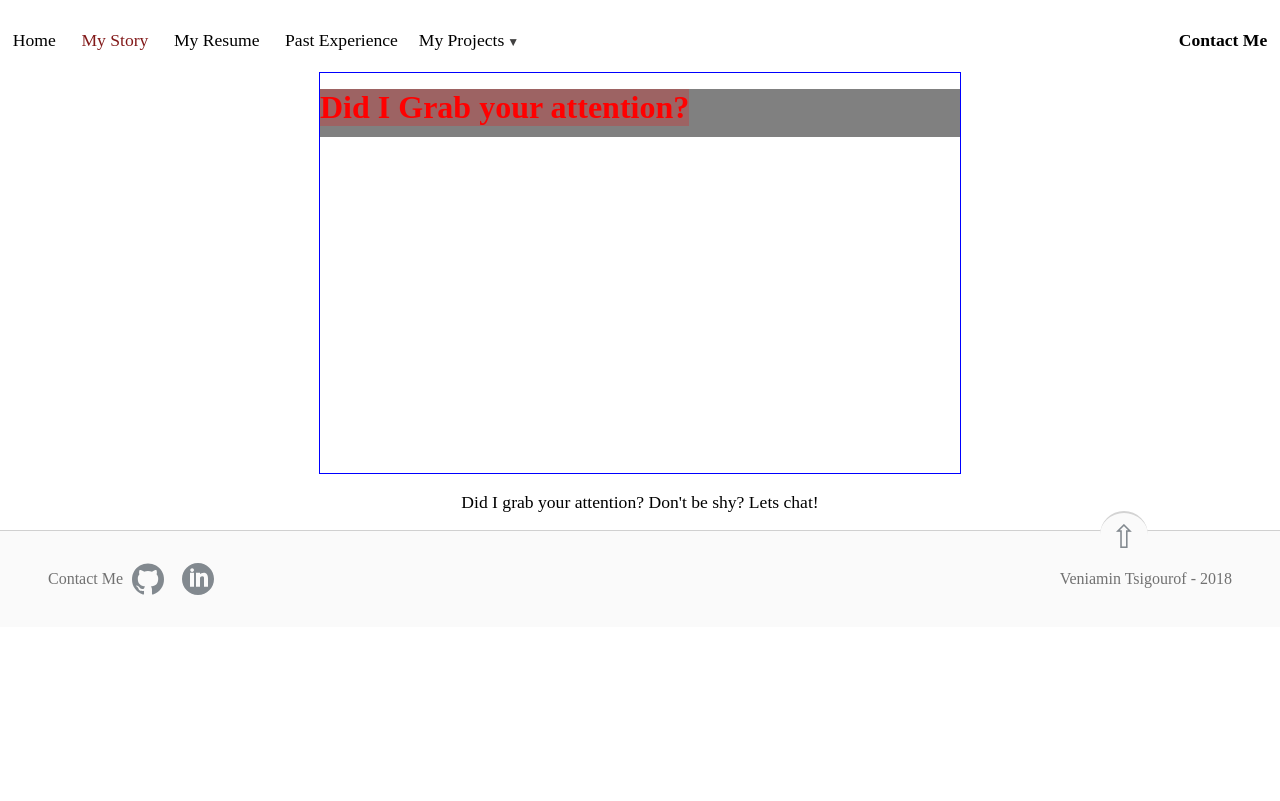
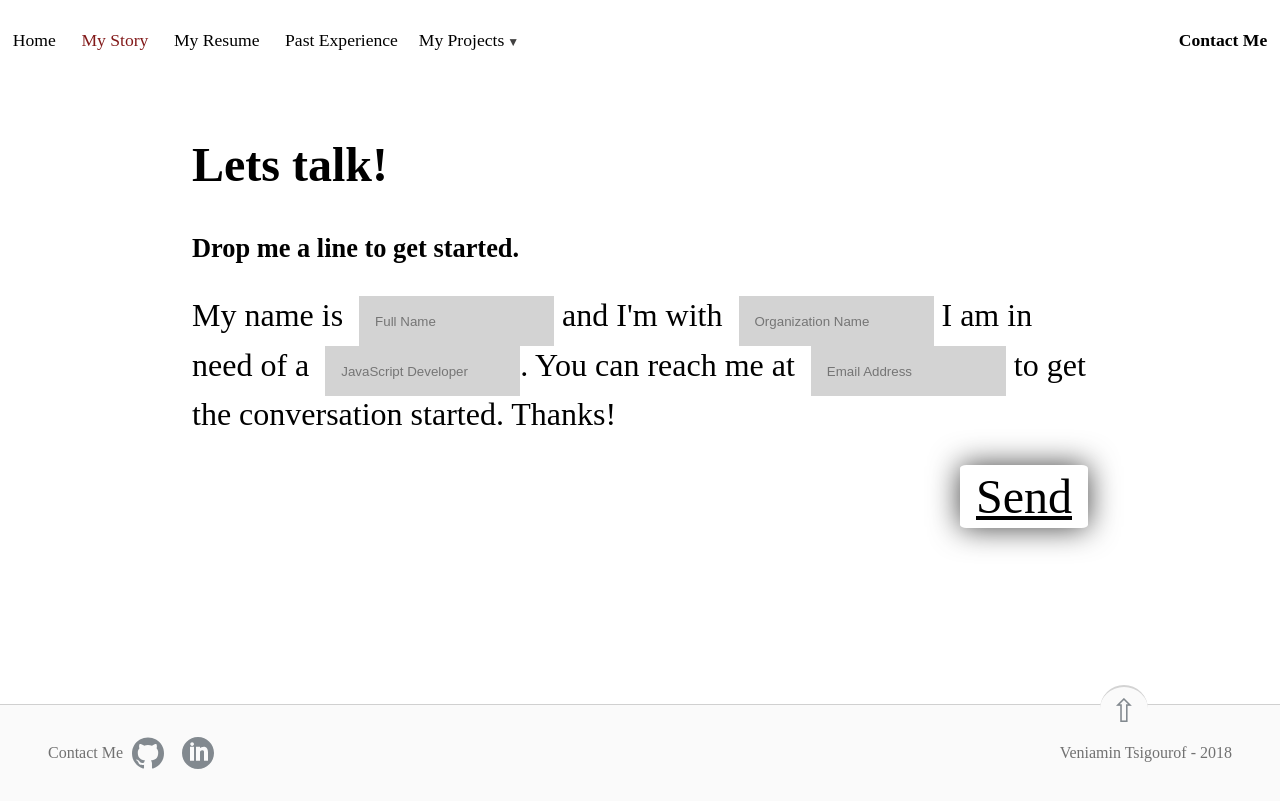
Before and after one commit to Userrrfriendly/portfolio, a React (Create React App) app: page /ContactMe in a window 1280 px wide. Built offline with nearby package versions, Linux system fonts and the light colour scheme; a web font is replaced by a local one.

Commit message:
feat: Adds Contact me component

```diff
--- a/src/Componets/CSS/story.css
+++ b/src/Componets/CSS/story.css
@@ -1,3 +1,9 @@
+.story-link,
+.story-link:link
+.story-link:visited,
+ {
+    text-decoration: none;
+}
 .story:first-of-type {
     height: 60vh;
 }
--- a/src/Componets/contactMe/ContactMe.js
+++ b/src/Componets/contactMe/ContactMe.js
@@ -7,17 +7,117 @@ import './contactme.css';
 // <p>Gotcha! Since you've clicked here, I've got your attention :P so what are
 // you waiting for? Lets chat!</p>       </div>     ) }
 class ContactMe extends React.Component {
+    state = {
+        fullName: "",
+        organization: "",
+        role: "",
+        email: ""
+    }
+
     render() {
         return (
-            <div className="contact-me-container">
-                <div className="animation-container">
-                    <div className="text-container">
-                        <h1 className="animated-text animated fadeInDown">Did I Grab your attention?</h1>
+            <main className="main-contact">
+                <div className="contact-me-container">
+                    <div className="animation-container">
+                        <div className="text-container">
+                            <h1 className="animated-text animated fadeInDown">Lets talk!</h1>
+                        </div>
+                        <div className="animated-div"></div>
+                        <section className="contact-me-section">
+                            <h2>Drop me a line to get started.</h2>
+                            <form
+                                action="mailto:tsigourof_ben@hotmail.com"
+                                onSubmit={e=>{
+                                    // console.log(e)
+                                    e.preventDefault();
+                                    window.setTimeout(()=>{
+                                        console.log('inSetTIMEOUT')
+                                  this.setState({
+                                                fullName:'',
+                                                organization:'',
+                                                role:'',
+                                                email:''
+                                            })
+                                    },1000)
+                                    console.log('timeout');
+                                }}
+                                method="post"
+                                encType="text/plain">
+                                <p className="contact-me-text">My name is &nbsp;
+                                    <input
+                                        className="contact-input"
+                                        type="text"
+                                        name="fullName"
+                                        id="fullName"
+                                        placeholder="Full Name"
+                                        onChange={e => this.setState({fullName: e.target.value})}
+                                        value={this.state.fullName}/>
+                                    &nbsp;and I'm with &nbsp;
+                                    <input
+                                        className="contact-input"
+                                        type="text"
+                                        name="organizationName"
+                                        id="organization"
+                                        placeholder="Organization Name"
+                                        onChange={e => this.setState({organization: e.target.value})}
+                                        value={this.state.organization}/>
+                                    &nbsp;I am in need of a &nbsp;
+                                    <input
+                                        className="contact-input"
+                                        type="text"
+                                        name="role"
+                                        id="context"
+                                        placeholder="JavaScript Developer"
+                                        onChange={e => this.setState({role: e.target.value})}
+                                        value={this.state.role}/>
+                                    . You can reach me at &nbsp;
+                                    <input
+                                        className="contact-input"
+                                        type="email"
+                                        id="email"
+                                        name="email"
+                                        placeholder="Email Address"
+                                        onChange={e => this.setState({email: e.target.value})}
+                                        value={this.state.email}/>
+                                    &nbsp;to get the conversation started. Thanks!
+                                </p>
+                                    <a
+                                        onClick={e => {
+                                            window.setTimeout(()=>{
+                                                const {fullName,organization,role,email} = this.state;
+                                                this.setState({
+                                                    fullName:'',
+                                                    organization:'',
+                                                    role:'',
+                                                    email:''
+                                                });
+                                            },0)
+                                            }
+                                        }
+                                        className='contact-send-mail'
+                                        href={`mailto:tsigourof_ben@hotmail.com?subject=Hi Ben!&body=My name is ${this.state.fullName || '*full name*'} and I'm with ${this.state.organization || '*organization name*'}. I am in need of a ${this.state.role || ' *role*'}. You can reach me at ${this.state.email || '*email adress*'} to get the conversation started. Thanks!`}>Send
+                                    </a>
+
+                            </form>
+                            <br></br>
+                            {/* <a
+                                onClick={e => {
+                                    console.log(e.eventPhase)
+                                    const {fullName,organization,role,email} = this.state;
+                                    this.setState({
+                                        fullName:'',
+                                        organization:'',
+                                        role:'',
+                                        email:''
+                                    })}
+                                }
+                                className='contact-send-mail'
+                                href={`mailto:tsigourof_ben@hotmail.com?subject=Hi Ben!&body=My name is ${this.state.fullName || '*full name*'} and I'm with ${this.state.organization || '*organization name*'}. I am in need of a ${this.state.role || ' *role*'}. You can reach me at ${this.state.email || '*email adress*'} to get the conversation started. Thanks!`}>Send</a> */}
+                        </section>
                     </div>
-                    <div className="animated-div"></div>
                 </div>
-                <p>Did I grab your attention? Don't be shy? Lets chat!</p>
-            </div>
+            </main>
+
         )
     }
 }
--- /dev/null
+++ b/src/Componets/contactMe/contactme - backup.css
@@ -0,0 +1,100 @@
+.main-contact {
+  text-align: left;
+}
+
+.contact-me-text {
+  font-size: 2rem;
+}
+
+.animated-text {
+  margin: 0;
+  font-size: 3rem;
+}
+
+.animation-container {
+  width: 50%;
+  height: 400px;
+  margin: auto;
+  position: relative;
+  border: 1px solid blue;
+}
+
+.animated-div {
+  background-color: gray;
+  height: 4rem;
+  width: 100%;
+  margin: auto;
+  animation: div-animation 1s linear;
+  z-index: -1;
+}
+
+/* .animated-div and .text-container are overlayed -hence the absolute position*/
+.animated-div,
+.text-container {
+  position: absolute;
+  top: 0%;
+  left: 0%;
+  margin-top: 1rem;
+}
+
+/* .text-container {
+  background-color: rgba(255, 0, 0, 0.226);
+} */
+
+.contact-me-section {
+  margin-top: 5rem;
+}
+
+@keyframes div-animation {
+  0% {
+    width: 0;
+  }
+
+  25% {
+    width: 30%;
+  }
+
+  50% {
+    width: 70%;
+  }
+
+  75% {
+    width: 55%;
+  }
+
+  100% {
+    width: 100%;
+  }
+
+  /* 0%   {background-color:red; left:0px; top:0px;}
+  25%  {background-color:yellow; left:200px; top:0px;}
+  50%  {background-color:blue; left:200px; top:200px;}
+  75%  {background-color:green; left:0px; top:200px;}
+  100% {background-color:red; left:0px; top:0px;} */
+}
+
+.animated {
+  -webkit-animation-duration: 1s;
+  animation-duration: 1s;
+  -webkit-animation-fill-mode: both;
+  animation-fill-mode: both;
+}
+
+.fadeInDown {
+  -webkit-animation-name: fadeInDown;
+  animation-name: fadeInDown;
+}
+
+@keyframes fadeInDown {
+  from {
+    opacity: 0;
+    -webkit-transform: translate3d(0, -100%, 0);
+    transform: translate3d(0, -100%, 0);
+  }
+
+  to {
+    opacity: 1;
+    -webkit-transform: translate3d(0, 0, 0);
+    transform: translate3d(0, 0, 0);
+  }
+}
--- a/src/Componets/contactMe/contactme.css
+++ b/src/Componets/contactMe/contactme.css
@@ -1,26 +1,40 @@
+.main-contact {
+  text-align: left;
+  /* height: calc(100vh - 44px - 8rem); */
+  margin-bottom: 5rem;
+}
+
+.contact-me-container {
+  /* margin-top:3rem; */
+  padding: 3rem 0 3rem
+}
+
+.contact-me-text {
+  font-size: 1.5rem;
+}
+
 .animated-text {
-  color: red;
   margin: 0;
   font-size: 2rem;
 }
 
 .animation-container {
-  width: 50%;
-  height: 400px;
+  width: 90%;
+  /* height: 400px; */
+  height: auto;
   margin: auto;
   position: relative;
-  border: 1px solid blue;
+  border: 1px solid rgba(255, 255, 255, 0);
 }
 
 .animated-div {
-  background-color: gray;
   height: 3rem;
   width: 100%;
-  margin: auto;
-  animation: div-animation 1s linear;
+  animation: div-animation 1.5s linear;
   z-index: -1;
 }
 
+/* .animated-div and .text-container are overlayed -hence the absolute position*/
 .animated-div,
 .text-container {
   position: absolute;
@@ -29,36 +43,63 @@
   margin-top: 1rem;
 }
 
-.text-container {
-  background-color: rgba(255, 0, 0, 0.226);
+.contact-me-section {
+  margin-top: 7rem;
+}
+
+.contact-input {
+  background: lightgray;
+  height: 2rem;
+  border: none;
+  padding-left: 1rem;
+}
+
+.contact-input:focus {
+  background: white;
+  outline: none;
+  box-shadow: 0 0 5px lightsteelblue;
+  border: 1px solid darkgrey;
+}
+
+.contact-send-mail {
+  float: right;
+  text-decoration: underline;
+  font-size: 2rem;
+  color: black;
+  border-radius: 5%;
+  box-shadow: 0px 0px 30px 0px rgba(0,0,0,0.75);
+  padding: 0.25rem 1rem;
+}
+
+.contact-send-mail:hover {
+  font-weight: bold;
+  background-color: grey;
 }
 
 @keyframes div-animation {
   0% {
     width: 0;
+    background-color: gray;
   }
 
   25% {
     width: 30%;
+    background-color: gray;
   }
 
   50% {
     width: 70%;
+    background-color: gray;
   }
 
   75% {
     width: 55%;
+    background-color: gray;
   }
 
   100% {
     width: 100%;
   }
-
-  /* 0%   {background-color:red; left:0px; top:0px;}
-  25%  {background-color:yellow; left:200px; top:0px;}
-  50%  {background-color:blue; left:200px; top:200px;}
-  75%  {background-color:green; left:0px; top:200px;}
-  100% {background-color:red; left:0px; top:0px;} */
 }
 
 .animated {
@@ -86,3 +127,38 @@
     transform: translate3d(0, 0, 0);
   }
 }
+
+@media screen and (min-width: 600px) {
+  .main-contact {
+    min-height: calc(100vh - 10.5rem);
+    margin-bottom: 0;
+  }
+
+  .animation-container {
+    width: 70%;
+    margin: auto;
+    position: relative;
+  }
+
+  .contact-me-text {
+    font-size: 2rem;
+  }
+
+  .animated-text {
+    margin: 0;
+    font-size: 3rem;
+  }
+
+  .animated-div {
+    height: 4rem;
+    width: 100%;
+  }
+
+  .contact-input {
+    height: 3rem;
+  }
+
+  .contact-send-mail {
+    font-size: 3rem;
+  }
+}
--- a/src/index.js
+++ b/src/index.js
@@ -7,6 +7,3 @@ import {BrowserRouter} from 'react-router-dom';
 
 ReactDOM.render(<BrowserRouter><App /></BrowserRouter>, document.getElementById('root'));
 registerServiceWorker();
-
-// ReactDOM.render(<App />, document.getElementById('root'));
-// registerServiceWorker();
```
Also changed, not shown: src/Componets/main.js (+15 -14 lines), src/Componets/story.js (+9 -2 lines), src/Data/data.js (+6 -3 lines), 1 other file (tests, documents, lock files or other folders).
